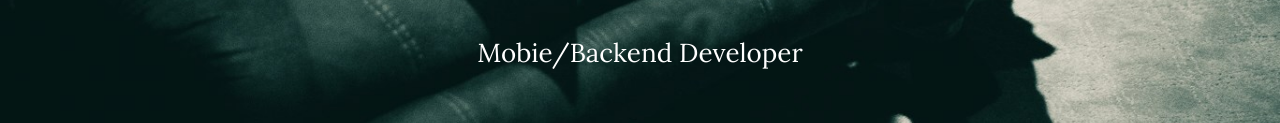
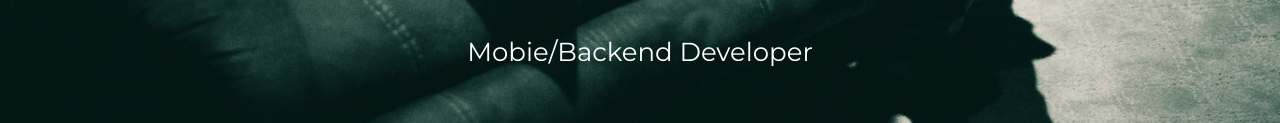
Before and after one commit to brianwang9100/brianwang9100.github.io, a plain HTML site: page index.html in a window 1280 px wide. Shown: the part 360-483 px from the top of the page. Drawn offline with Linux system fonts and the light colour scheme; some packages are replaced by stand-ins of ours.

Commit message:
Testing css changes

```diff
--- a/css/grayscale.css
+++ b/css/grayscale.css
@@ -32,6 +32,7 @@ h6 {
 
 p {
     margin: 0 0 25px;
+    font-family: Montserrat,"Helvetica Neue",Helvetica,Arial,sans-serif;
     font-size: 18px;
     line-height: 1.5;
 }
```
